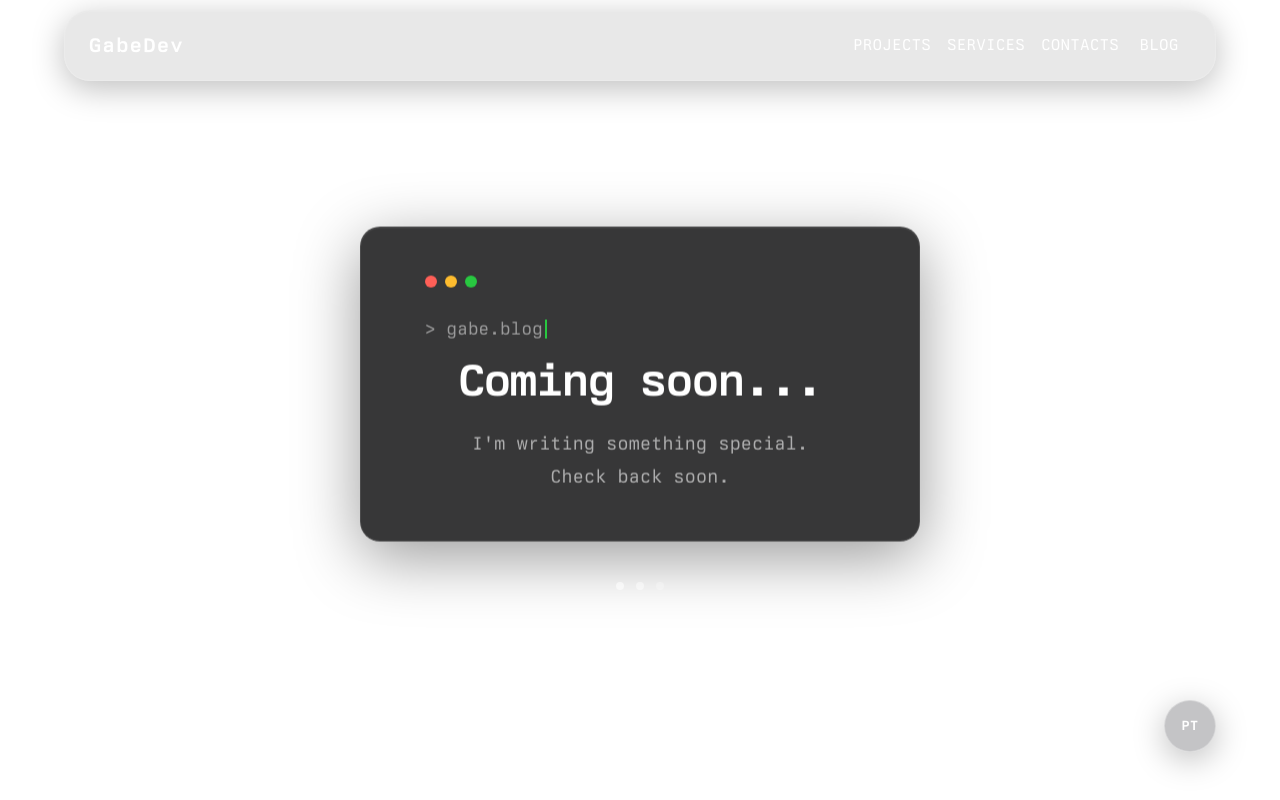
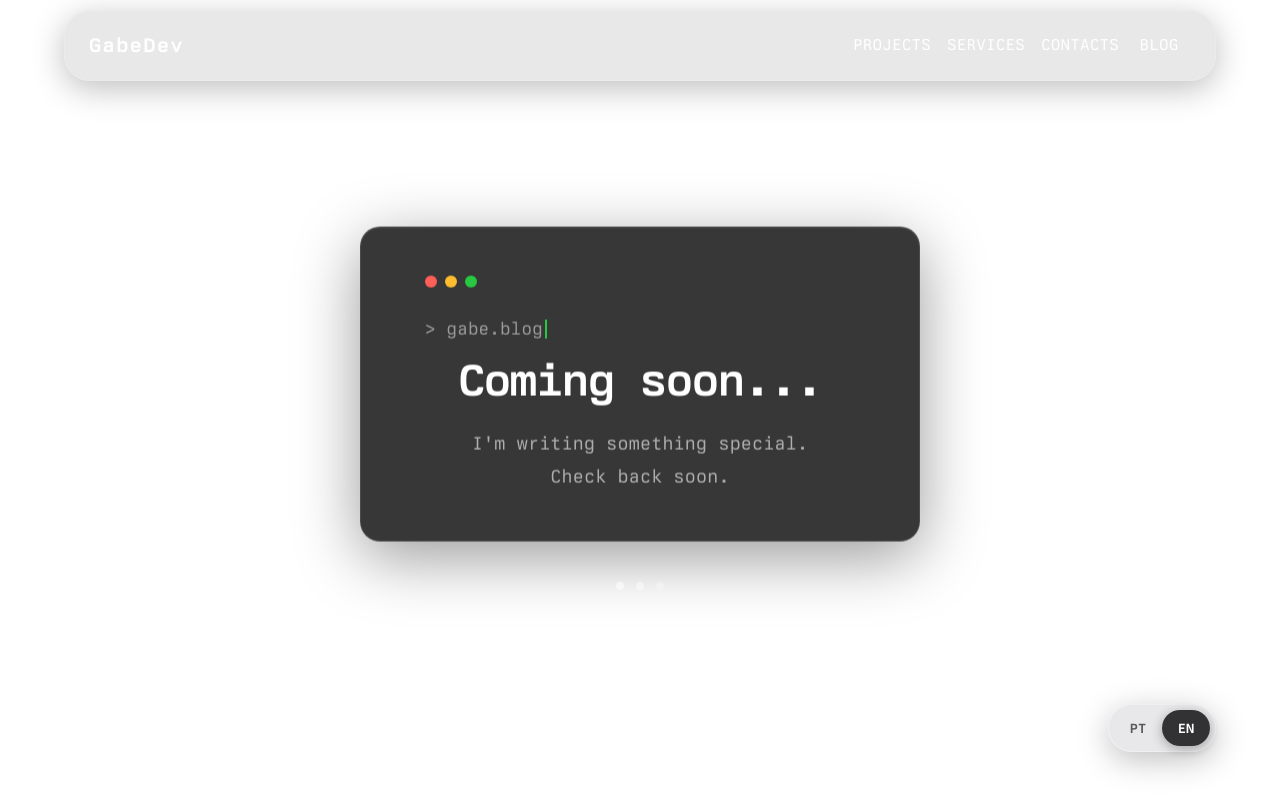
Before and after one commit to gab3-dev/portfolio-dev, a Next.js app: page /en/blog in a window 1280 px wide. Built offline with nearby package versions, Linux system fonts and the light colour scheme.

Commit message:
feat: add animated locale switch

```diff
--- a/src/components/core/locale-toggle.tsx
+++ b/src/components/core/locale-toggle.tsx
@@ -1,43 +1,122 @@
 'use client';
 
-import Fab from '@mui/material/Fab';
+import { useEffect, useRef, useState } from 'react';
+import Box from '@mui/material/Box';
+import ButtonBase from '@mui/material/ButtonBase';
 import { useLocale } from 'next-intl';
 import { useRouter, usePathname } from 'next/navigation';
 import { berkleyFont } from '@/fonts';
+
+const SWITCH_DURATION = 260;
 
 export default function LocaleToggle() {
   const locale = useLocale();
   const router = useRouter();
   const pathname = usePathname();
+  const [selectedLocale, setSelectedLocale] = useState(locale);
+  const [isAnimating, setIsAnimating] = useState(false);
+  const navigationTimer = useRef<ReturnType<typeof setTimeout> | null>(null);
+  const isEnglish = selectedLocale === 'en';
+
+  useEffect(() => {
+    setSelectedLocale(locale);
+    setIsAnimating(false);
+
+    return () => {
+      if (navigationTimer.current) clearTimeout(navigationTimer.current);
+    };
+  }, [locale]);
 
   const handleToggle = () => {
-    const nextLocale = locale === 'pt' ? 'en' : 'pt';
-    router.push(pathname.replace(`/${locale}`, `/${nextLocale}`));
+    if (isAnimating) return;
+
+    const nextLocale = isEnglish ? 'pt' : 'en';
+    const nextPathname = pathname.replace(/^\/(pt|en)(?=\/|$)/, `/${nextLocale}`);
+
+    setSelectedLocale(nextLocale);
+    setIsAnimating(true);
+    navigationTimer.current = setTimeout(() => {
+      router.replace(nextPathname, { scroll: false });
+    }, SWITCH_DURATION);
   };
 
   return (
-    <Fab
-      size="small"
+    <ButtonBase
+      role="switch"
+      aria-checked={isEnglish}
+      aria-label={isEnglish ? 'Mudar idioma para português' : 'Switch language to English'}
+      aria-disabled={isAnimating}
       onClick={handleToggle}
+      disableRipple
       style={berkleyFont.style}
       sx={{
         position: 'fixed',
         bottom: 48,
         right: '5vw',
+        width: 108,
+        height: 48,
+        borderRadius: '24px',
+        padding: '5px',
+        display: 'grid',
+        gridTemplateColumns: '1fr 1fr',
+        alignItems: 'center',
         fontWeight: 700,
         fontSize: '0.85rem',
-        backgroundColor: 'rgba(138,138,142,0.5)',
+        backgroundColor: 'rgba(210,210,215,0.5)',
         backdropFilter: 'blur(40px) saturate(180%)',
         WebkitBackdropFilter: 'blur(40px) saturate(180%)',
         color: 'white',
         border: '1px solid rgba(255,255,255,0.32)',
-        padding: '25px',
         boxShadow: '0 8px 32px rgba(0,0,0,0.25)',
-        '&:hover': { backgroundColor: 'rgba(138,138,142,0.5)' },
+        transition: 'box-shadow 180ms ease, background-color 180ms ease',
+        '&:hover': {
+          backgroundColor: 'rgba(210,210,215,0.6)',
+          boxShadow: '0 10px 36px rgba(0,0,0,0.32)',
+        },
+        '@media (prefers-reduced-motion: reduce)': {
+          transition: 'none',
+          '& .locale-toggle-thumb': { transition: 'none' },
+        },
         zIndex: 1300,
       }}
     >
-      {locale === 'pt' ? 'EN' : 'PT'}
-    </Fab>
+      <Box
+        className="locale-toggle-thumb"
+        sx={{
+          position: 'absolute',
+          top: 5,
+          left: 5,
+          width: 48,
+          height: 36,
+          borderRadius: '18px',
+          backgroundColor: 'rgba(35,35,38,0.92)',
+          boxShadow: '0 3px 12px rgba(0,0,0,0.3)',
+          transform: `translateX(${isEnglish ? 48 : 0}px)`,
+          transition: `transform ${SWITCH_DURATION}ms cubic-bezier(0.4, 0, 0.2, 1)`,
+        }}
+      />
+      <Box
+        component="span"
+        sx={{
+          position: 'relative',
+          zIndex: 1,
+          color: isEnglish ? 'rgba(35,35,38,0.72)' : 'white',
+          transition: `color ${SWITCH_DURATION}ms ease`,
+        }}
+      >
+        PT
+      </Box>
+      <Box
+        component="span"
+        sx={{
+          position: 'relative',
+          zIndex: 1,
+          color: isEnglish ? 'white' : 'rgba(35,35,38,0.72)',
+          transition: `color ${SWITCH_DURATION}ms ease`,
+        }}
+      >
+        EN
+      </Box>
+    </ButtonBase>
   );
 }
```
Also changed, not shown: 1 other file (tests, documents, lock files or other folders).
